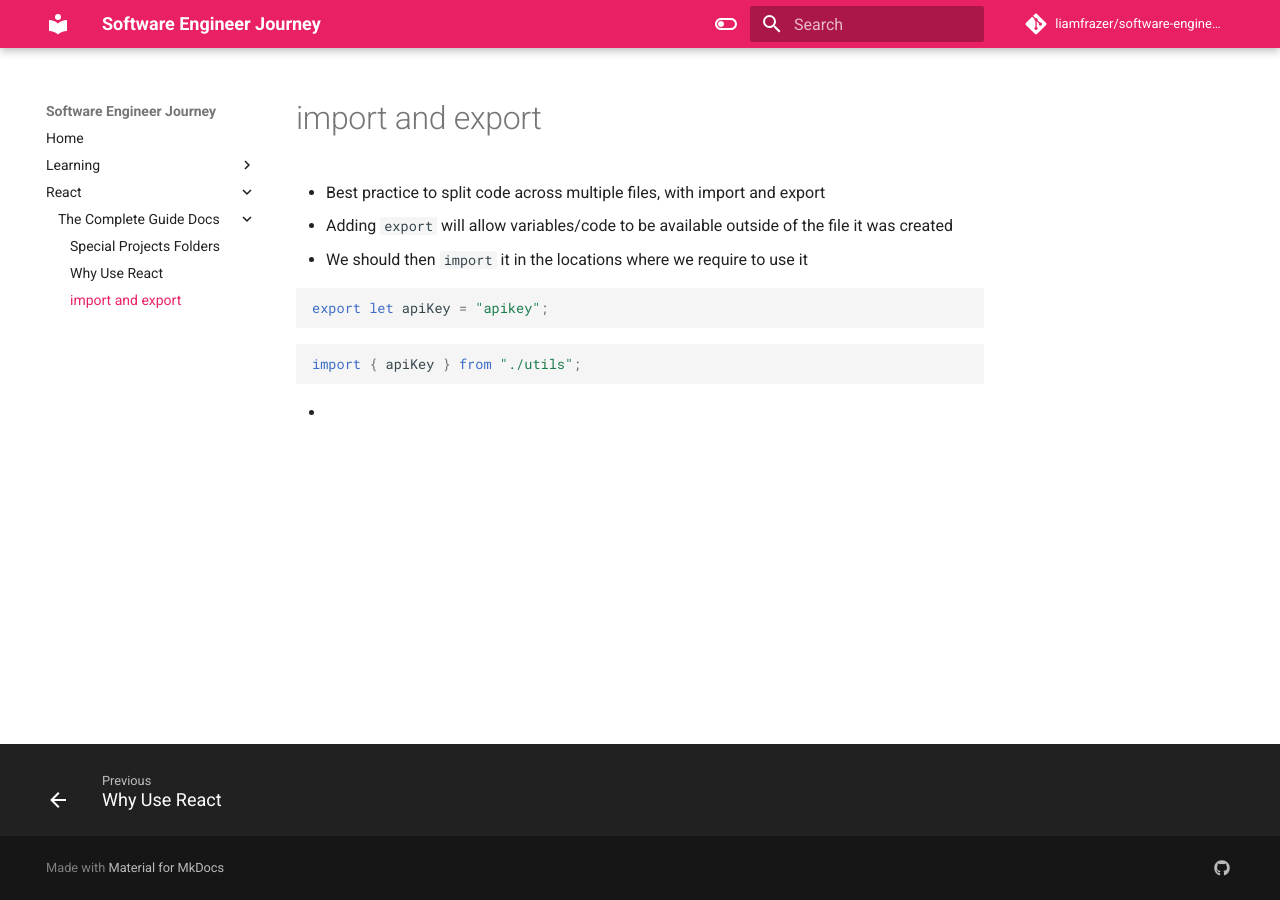
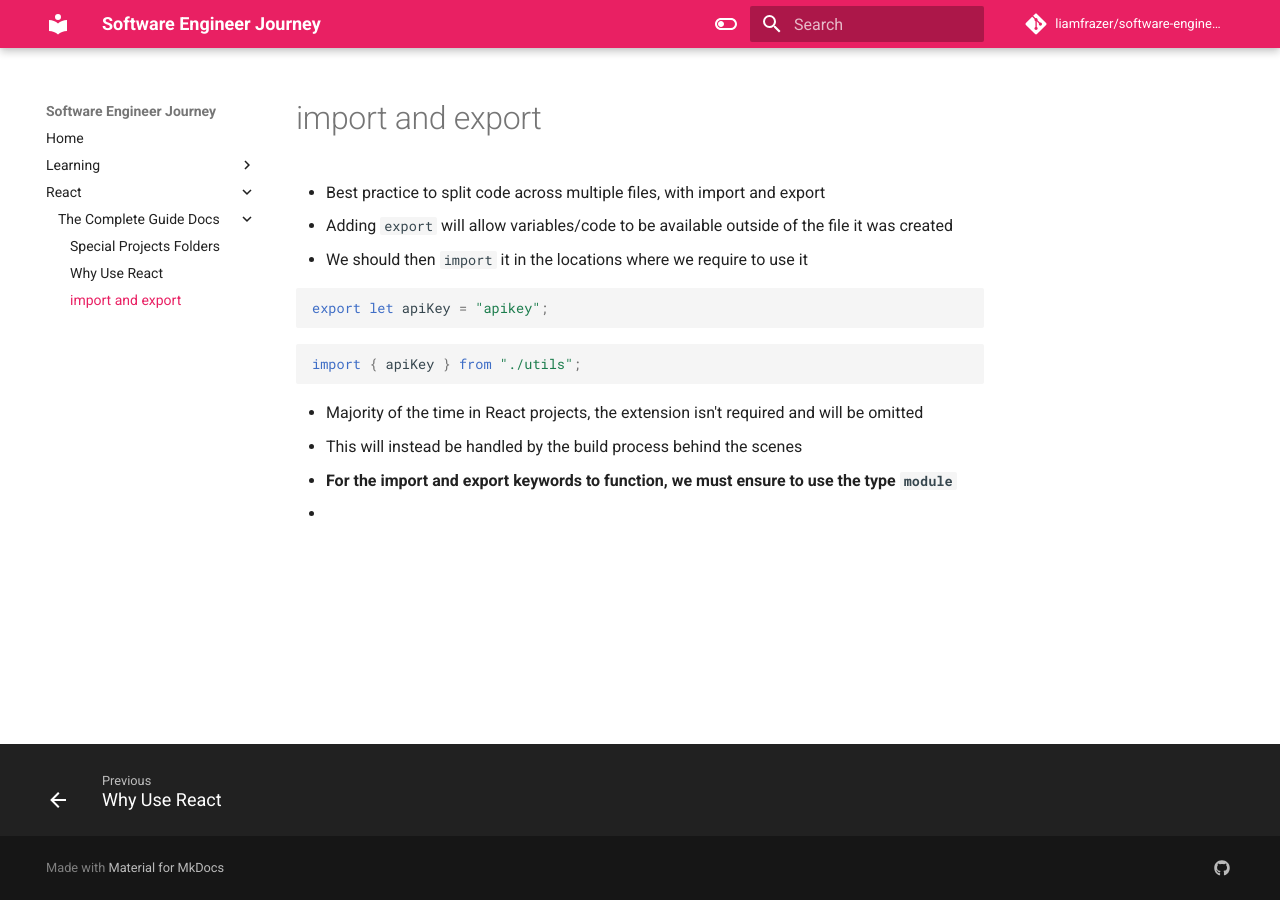
Before and after one commit to liamfrazer/software-engineer-journey, an MkDocs documentation site: the page built from docs/React/The Complete Guide Docs/import and export.md, in a window 1280 px wide. Built offline with MkDocs 1.6.1 and Material for MkDocs 9.7.7, drawn with Linux system fonts in a browser that asks for light colours; comment, search, counter and statistics services are not loaded.

Commit message:
vault backup: 2023-12-09 16:15:50

````diff
--- a/docs/React/The Complete Guide Docs/import and export.md
+++ b/docs/React/The Complete Guide Docs/import and export.md
@@ -17,4 +17,8 @@ export let apiKey = "apikey";
 import { apiKey } from "./utils";
 ```
 
+* Majority of the time in React projects, the extension isn't required and will be omitted
+* This will instead be handled by the build process behind the scenes
+
+* **For the import and export keywords to function, we must ensure to use the type `module`**
 *
````
